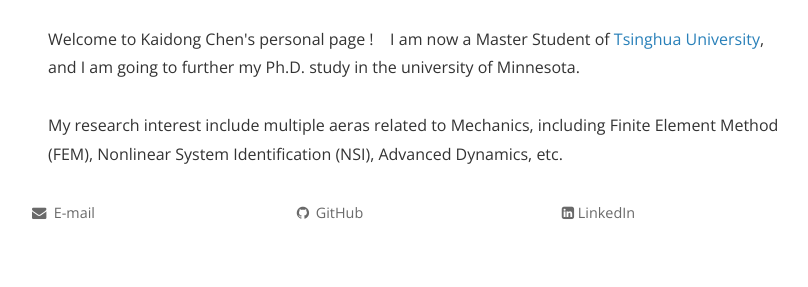
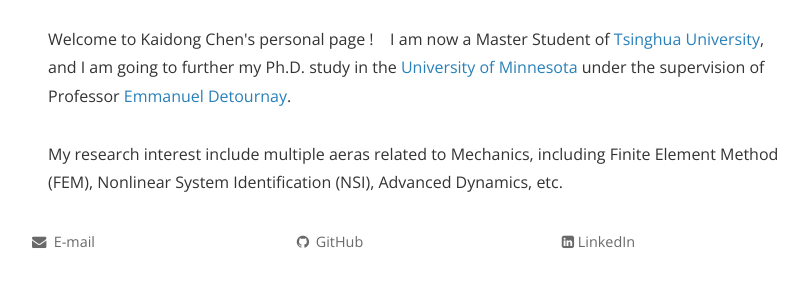
Before and after one commit to Kaidong-THU/kaidongchen.github.io, a Jekyll site: the page built from index.html, in a window 1280 px wide, cut to the strip 584-871 px from the top of the page. Shown: the whole strip, without its empty margins (224-1032 px from the left). Built offline with Jekyll 4.4.1, drawn with Linux system fonts in a browser that asks for light colours; nearby versions of some CDN libraries; the list of posts is cut into pages by our own code; comment, search, counter and statistics services are not loaded; a style sheet for code colours, icons or effects is not loaded.

Commit message:
update self introduction

```diff
--- a/index.html
+++ b/index.html
@@ -15,7 +15,7 @@
 
 <img src="IMG_Kaidong.JPG" alt="Kaidong pic" style="width:520px;height:360px;" title="Kaidong"; algin="middle">
 <br>
-Welcome to Kaidong Chen's personal page ! &nbsp;&nbsp; I am now a Master Student of <a href="https://www.tsinghua.edu.cn/en/" target="_self">Tsinghua University</a>, and I am going to further my Ph.D. study in the university of Minnesota.
+Welcome to Kaidong Chen's personal page ! &nbsp;&nbsp; I am now a Master Student of <a href="https://www.tsinghua.edu.cn/en/" target="_self">Tsinghua University</a>, and I am going to further my Ph.D. study in the <a href="https://twin-cities.umn.edu/" target="_self">University of Minnesota</a> under the supervision of Professor <a href="http://www.cege.umn.edu/directory/faculty-directory/detournay.html" target="_self">Emmanuel Detournay</a>.
 
 <br><br>
 My research interest include multiple aeras related to Mechanics, including Finite Element Method (FEM), Nonlinear System Identification (NSI), Advanced Dynamics, etc.
```
